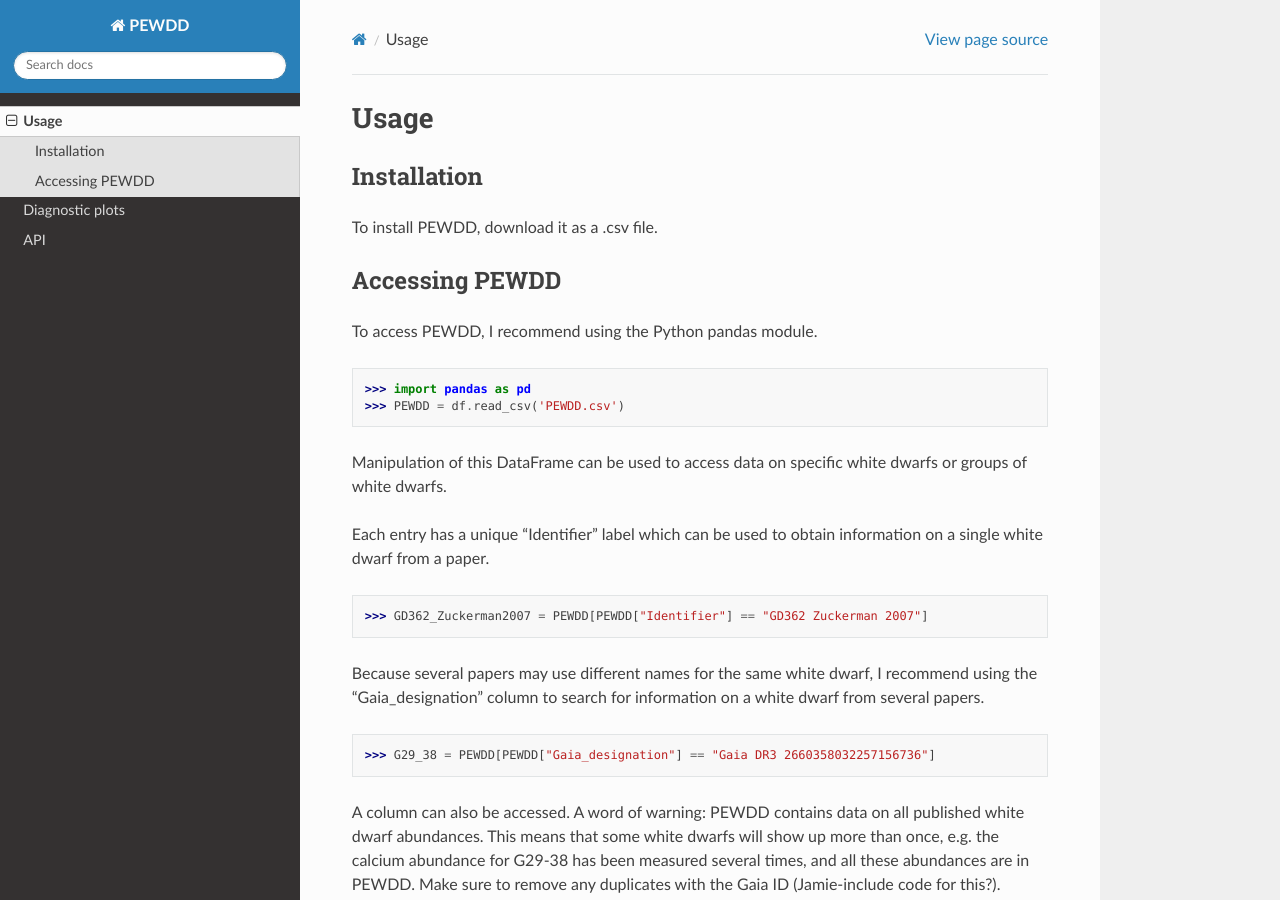
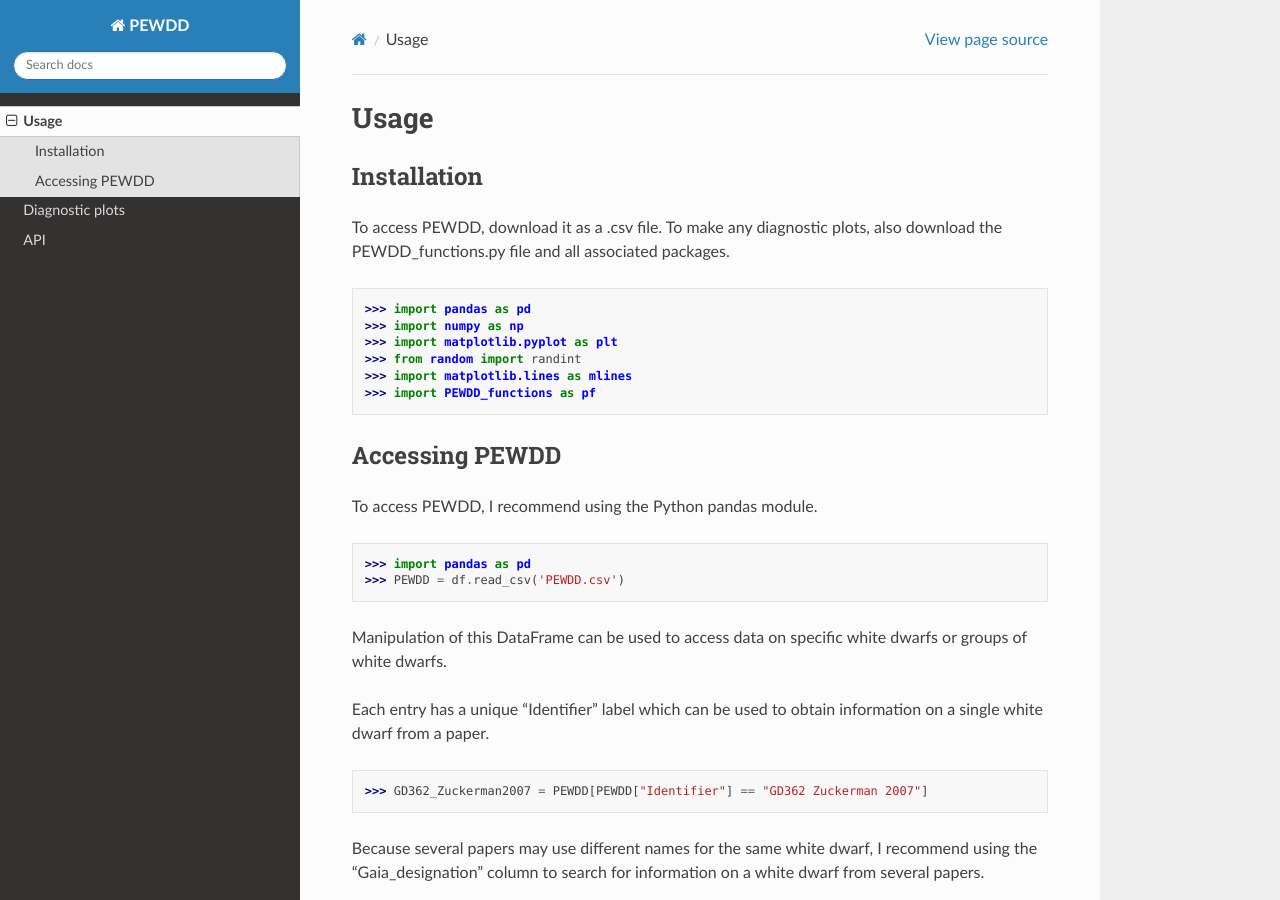
Before and after one commit to jamietwilliams/PEWDD-tutorial, a Sphinx documentation site: the page built from docs/source/usage.rst, in a window 1280 px wide and 900 px high. Built offline with Sphinx 7.4.7 and the Read the Docs theme 3.1.0, drawn with Linux system fonts in a browser that asks for light colours.

Commit message:
Update usage.rst

```diff
--- a/docs/source/usage.rst
+++ b/docs/source/usage.rst
@@ -6,7 +6,14 @@ Usage
 Installation
 ------------
 
-To install PEWDD, download it as a .csv file.
+To access PEWDD, download it as a .csv file. To make any diagnostic plots, also download the PEWDD_functions.py file and all associated packages.
+
+>>> import pandas as pd
+>>> import numpy as np
+>>> import matplotlib.pyplot as plt
+>>> from random import randint
+>>> import matplotlib.lines as mlines
+>>> import PEWDD_functions as pf
 
 Accessing PEWDD
 ----------------
```
